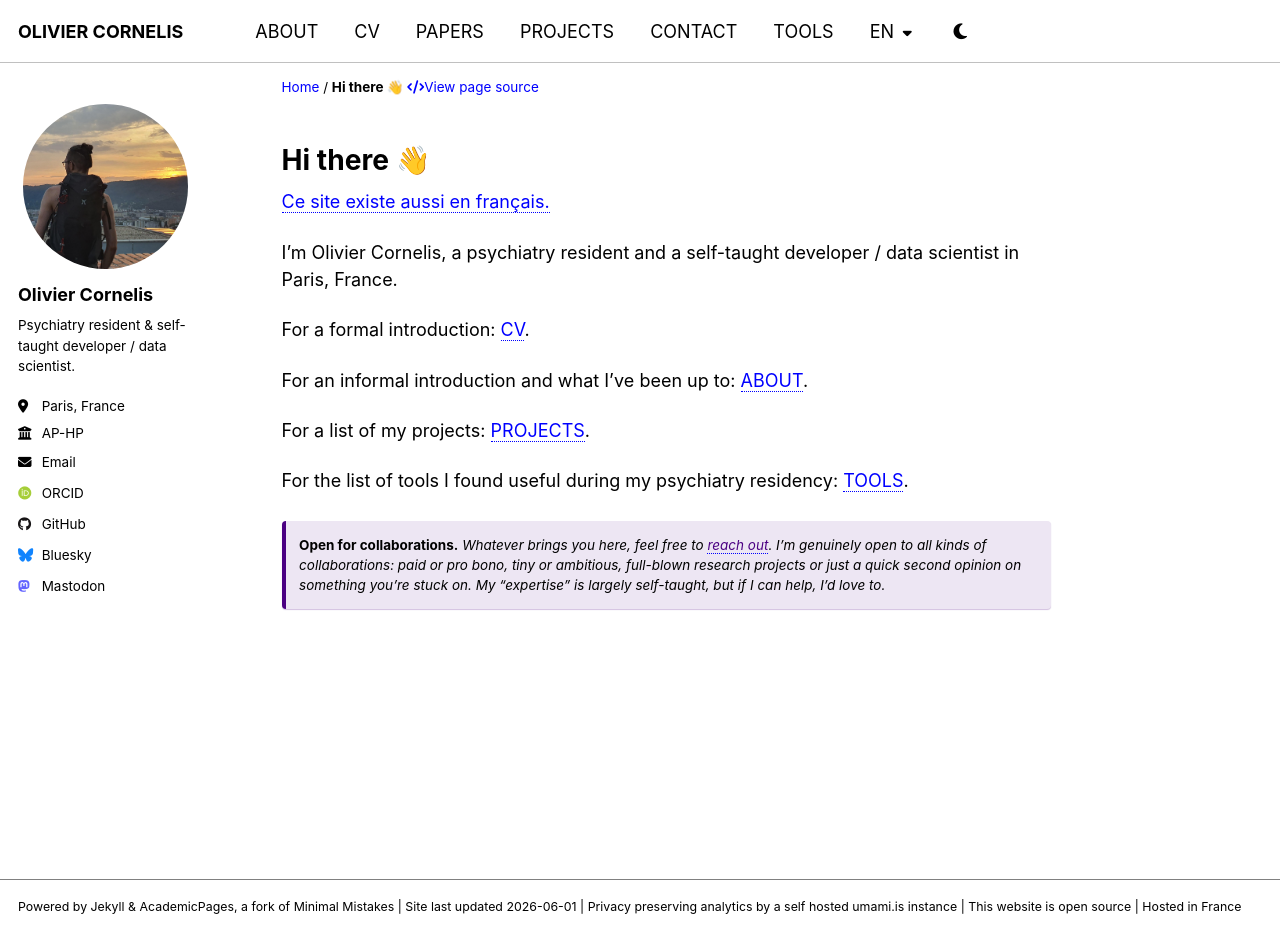
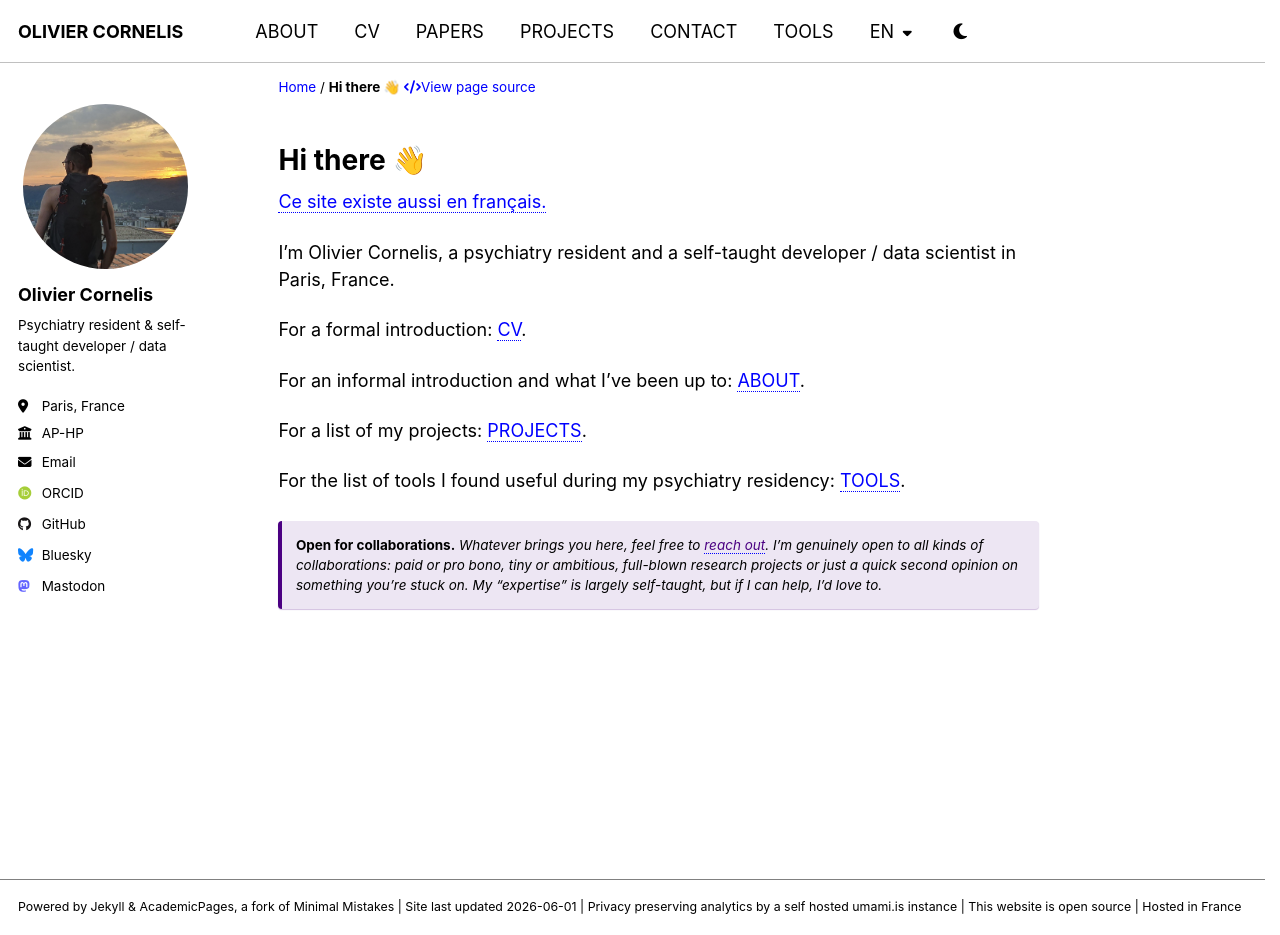
Before and after one commit to thiswillbeyourgithub/website, a Jekyll site: the page built from _pages/en/start.md, in a window 1280 px wide and 935 px high. Built offline with Jekyll 4.4.1, drawn with Linux system fonts in a browser that asks for light colours; some web fonts are replaced.

Commit message:
Add scrollbar-gutter and cross-document View Transitions
scrollbar-gutter: stable reserves scrollbar space so layout doesn't shift
between overflowing and non-overflowing pages. @view-transition enables a
browser cross-fade on navigation, and the reduced-motion block disables the
view-transition pseudo-element animation for users who opt out.

Co-Authored-By: Claude Opus 4.8 <noreply@anthropic.com>

```diff
--- a/_sass/layout/_base.scss
+++ b/_sass/layout/_base.scss
@@ -5,6 +5,17 @@ html {
   /* sticky footer fix */
   position: relative;
   min-height: 100%;
+
+  /* Reserve space for the scrollbar so layout doesn't shift between pages
+     that overflow vertically and pages that don't. */
+  scrollbar-gutter: stable;
+}
+
+/* Cross-document View Transitions: animate navigation between pages with a
+   browser cross-fade. Progressive enhancement, ignored by browsers that
+   don't support it. Disabled below for prefers-reduced-motion users. */
+@view-transition {
+  navigation: auto;
 }
 
 body {
@@ -375,6 +386,14 @@ b, i, strong, em, blockquote, p, q, span, figure, img, h1, h2, header, input, a,
     transition-duration: 0.001ms !important;
     scroll-behavior: auto !important;
   }
+
+  /* The universal selector above does not reach view-transition
+     pseudo-elements, so cut their cross-fade animation explicitly. */
+  ::view-transition-group(*),
+  ::view-transition-old(*),
+  ::view-transition-new(*) {
+    animation: none !important;
+  }
 }
 
 /* ==========================================================================
```
